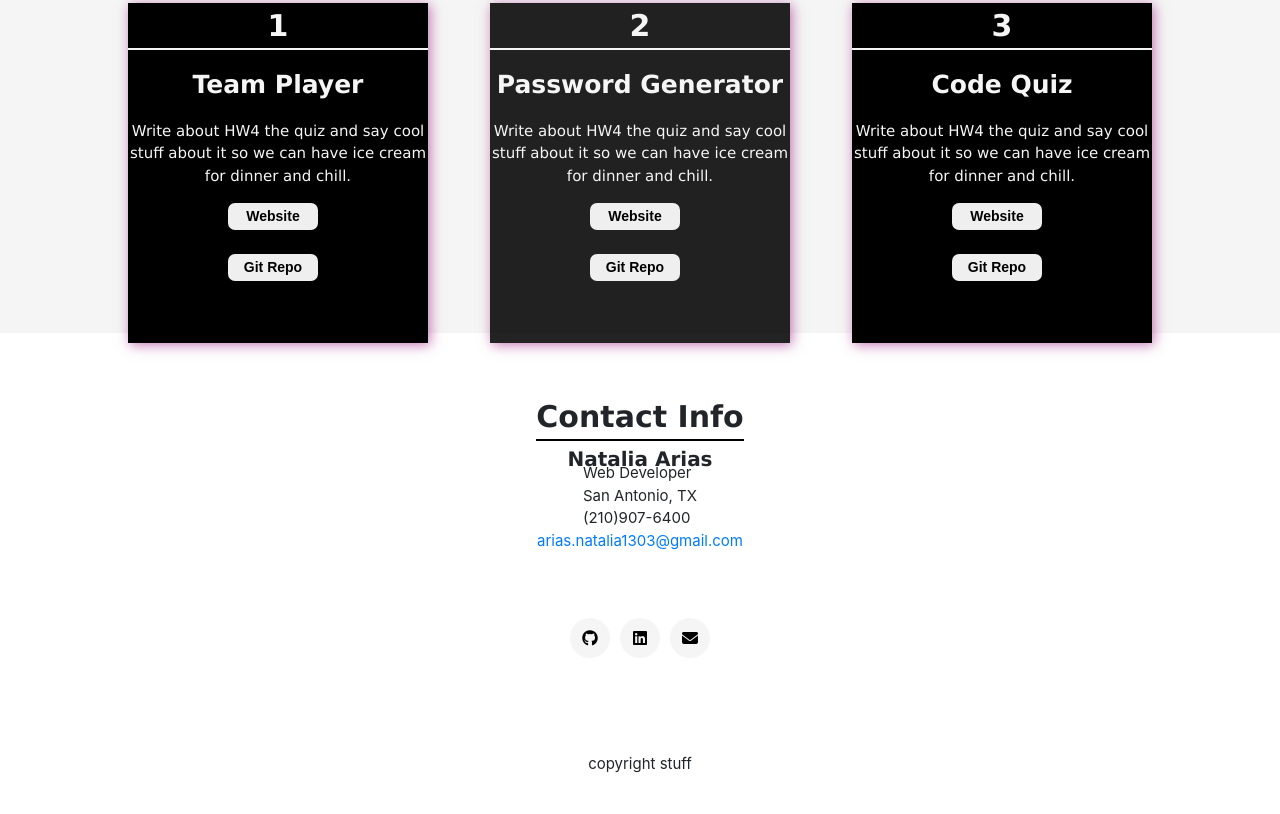
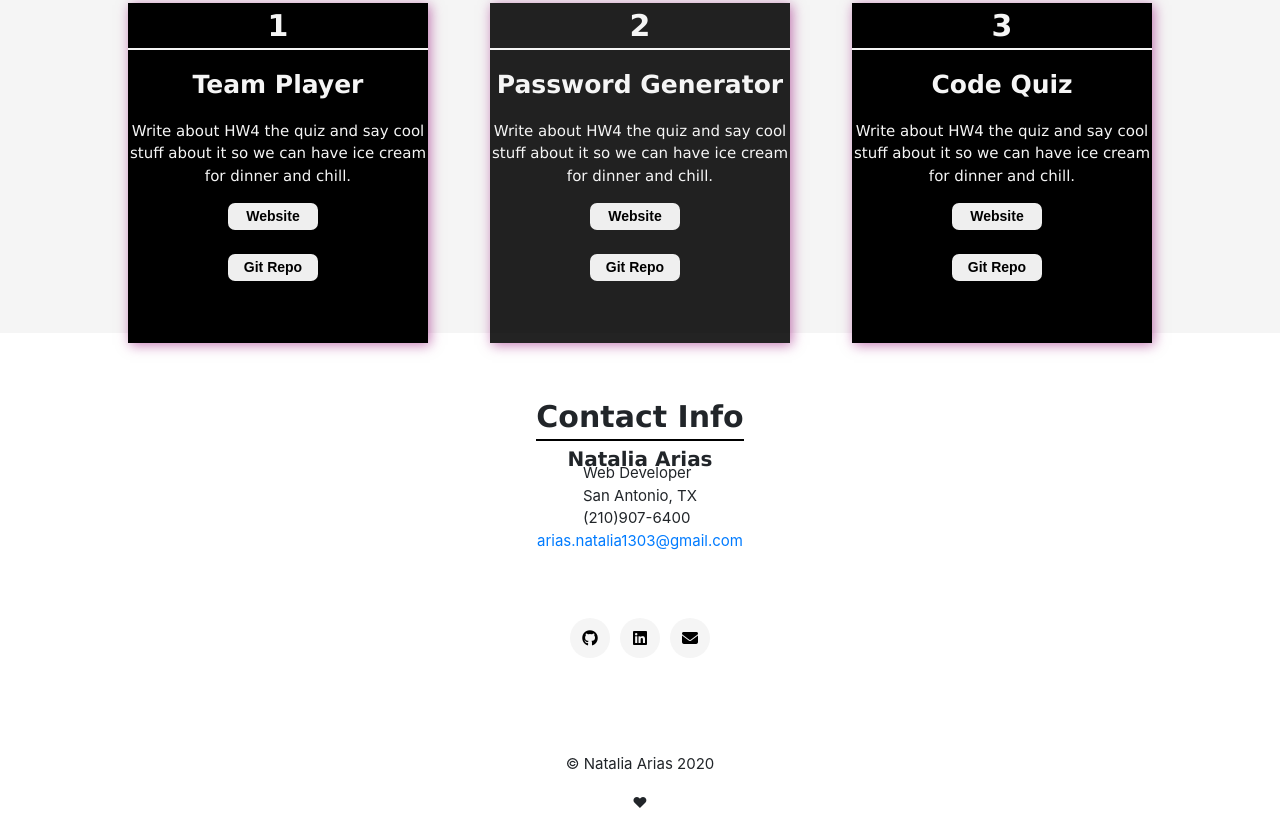
Before and after one commit to nabi-0/Portfolio, a plain HTML site: page index.html in a window 1280 px wide. Shown: the part 1207-2021 px from the top of the page. Before the commit the page ends 2000 px from the top, so only its background shows below. Drawn offline with nearby package versions, Linux system fonts and the light colour scheme.

```diff
--- a/index.html
+++ b/index.html
@@ -101,7 +101,8 @@
         </div>
         <!----were side bar was---->
         <footer class="copyright">
-            <p>copyright stuff</p>
+            <p> &copy; Natalia Arias 2020</p>
+            <p>♥︎</p>
             <div class="social-bar">
                 <a href="https://github.com/nabi-0" target="_blank"><i class="fab fa-github"></i></a>
                 <a href="#"><i class="fab fa-linkedin"></i></a>
```
